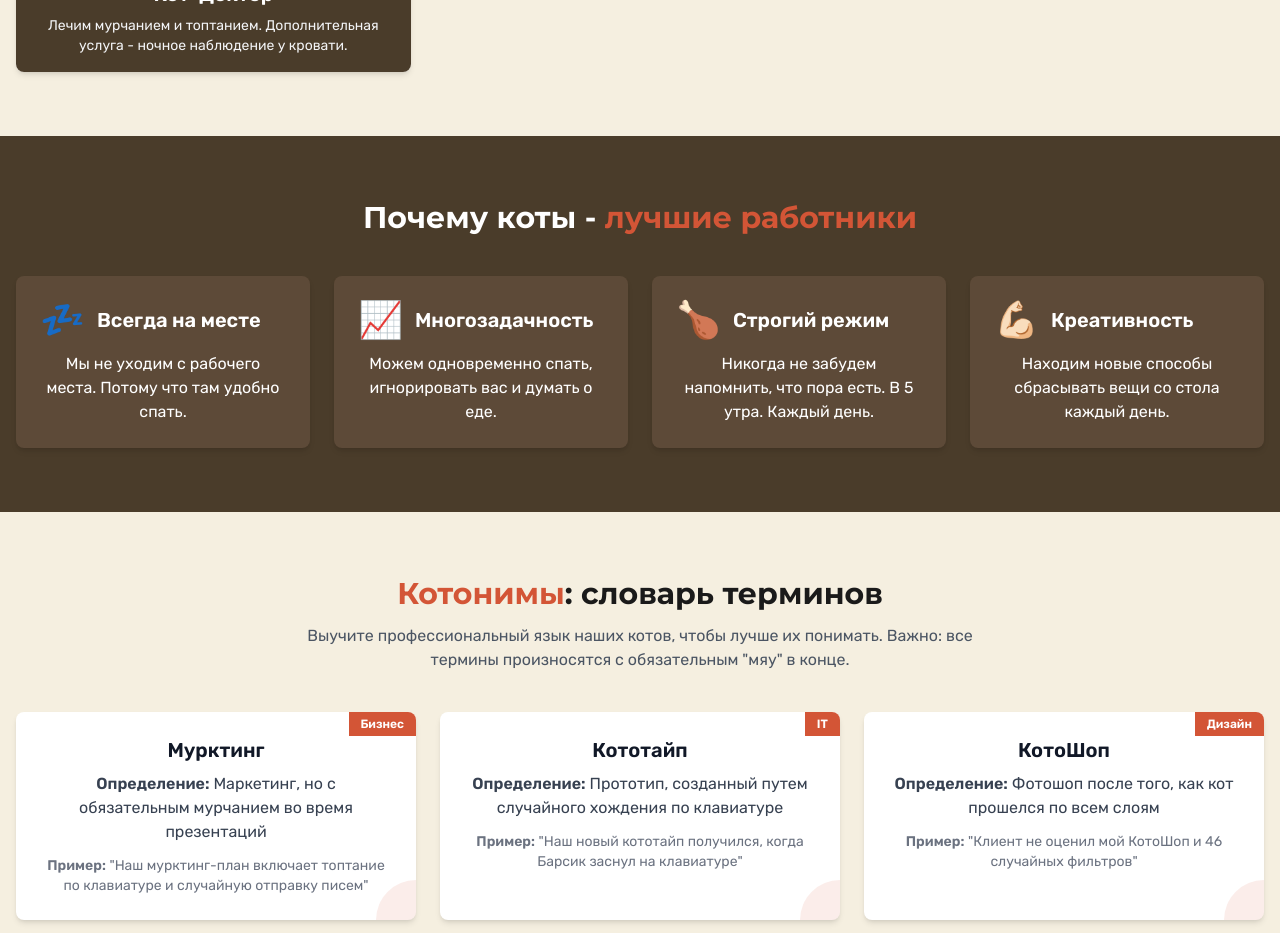
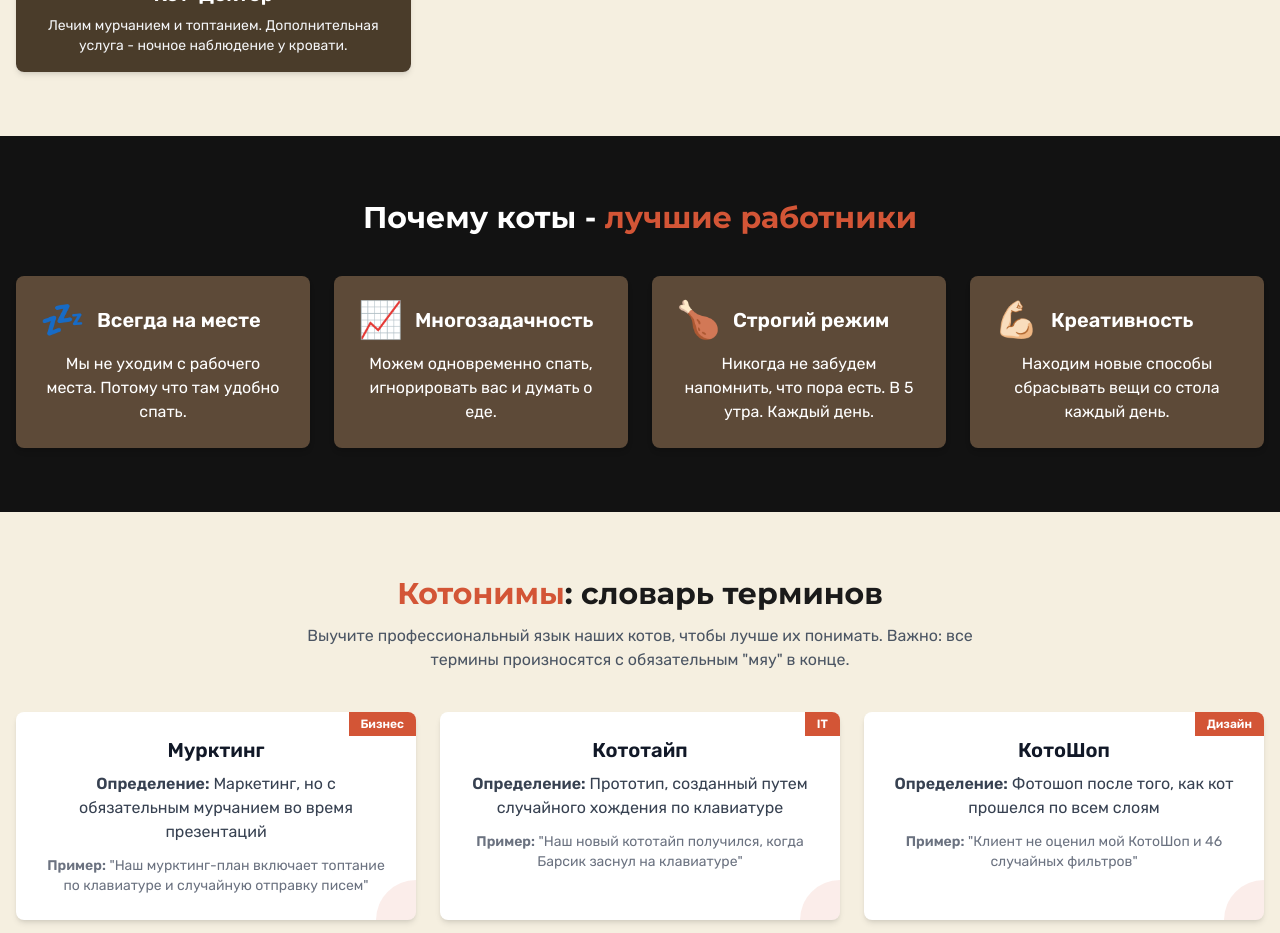
Before and after one commit to pr-poehali-dev/cat-professions-landing, a React (Vite) app: page / in a window 1280 px wide. Shown: the part 1640-2573 px from the top of the page. Built offline with nearby package versions, Linux system fonts and the light colour scheme.

Commit message:
Добавить котов как эффективных сотрудников

```diff
--- a/src/components/home/WhyCatsSection.tsx
+++ b/src/components/home/WhyCatsSection.tsx
@@ -3,7 +3,7 @@
  */
 const WhyCatsSection = () => {
   return (
-    <section id="why-cats" className="py-16 px-4 bg-[#4A3C2A] text-white">
+    <section id="why-cats" className="py-16 px-4 bg-[#121212] text-white">
       <div className="container mx-auto">
         <h2 className="text-3xl font-bold font-montserrat mb-10 text-center">
           Почему коты - <span className="text-[#D35536]">лучшие работники</span>
```
